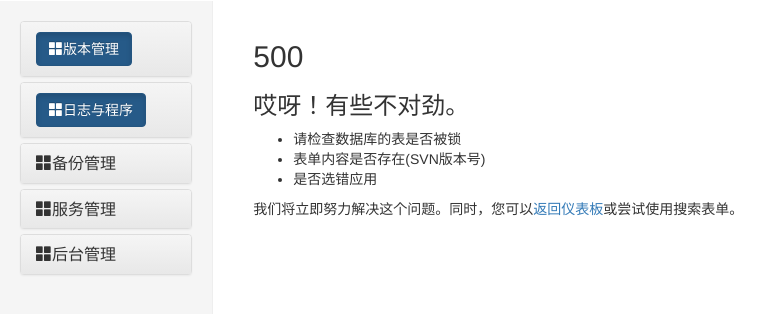
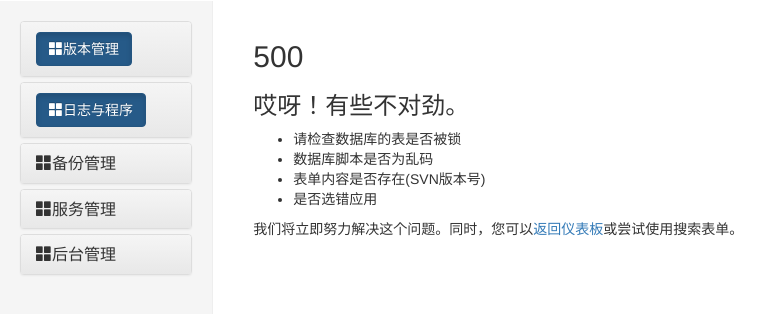
Before and after one commit to ScottCho/platform, a Python web app: template app/templates/errors/500.html in a window 1280 px wide. Shown: the part 50-364 px from the top of the page, without its empty margins (0-777 px from the left). Run offline with Jinja, Linux system fonts and the light colour scheme; the template is opened without the code that fills it, so the values that code supplies are empty; some libraries are stand-ins or nearby versions.

Commit message:
增减500提示信息

```diff
--- a/app/templates/errors/500.html
+++ b/app/templates/errors/500.html
@@ -10,6 +10,7 @@
           <h3><i class="fa fa-warning text-red"></i> 哎呀！有些不对劲。</h3>
           <ul>
             <li>请检查数据库的表是否被锁</li>
+            <li>数据库脚本是否为乱码</li>
             <li>表单内容是否存在(SVN版本号)</li>
             <li>是否选错应用</li>
           </ul>
```
